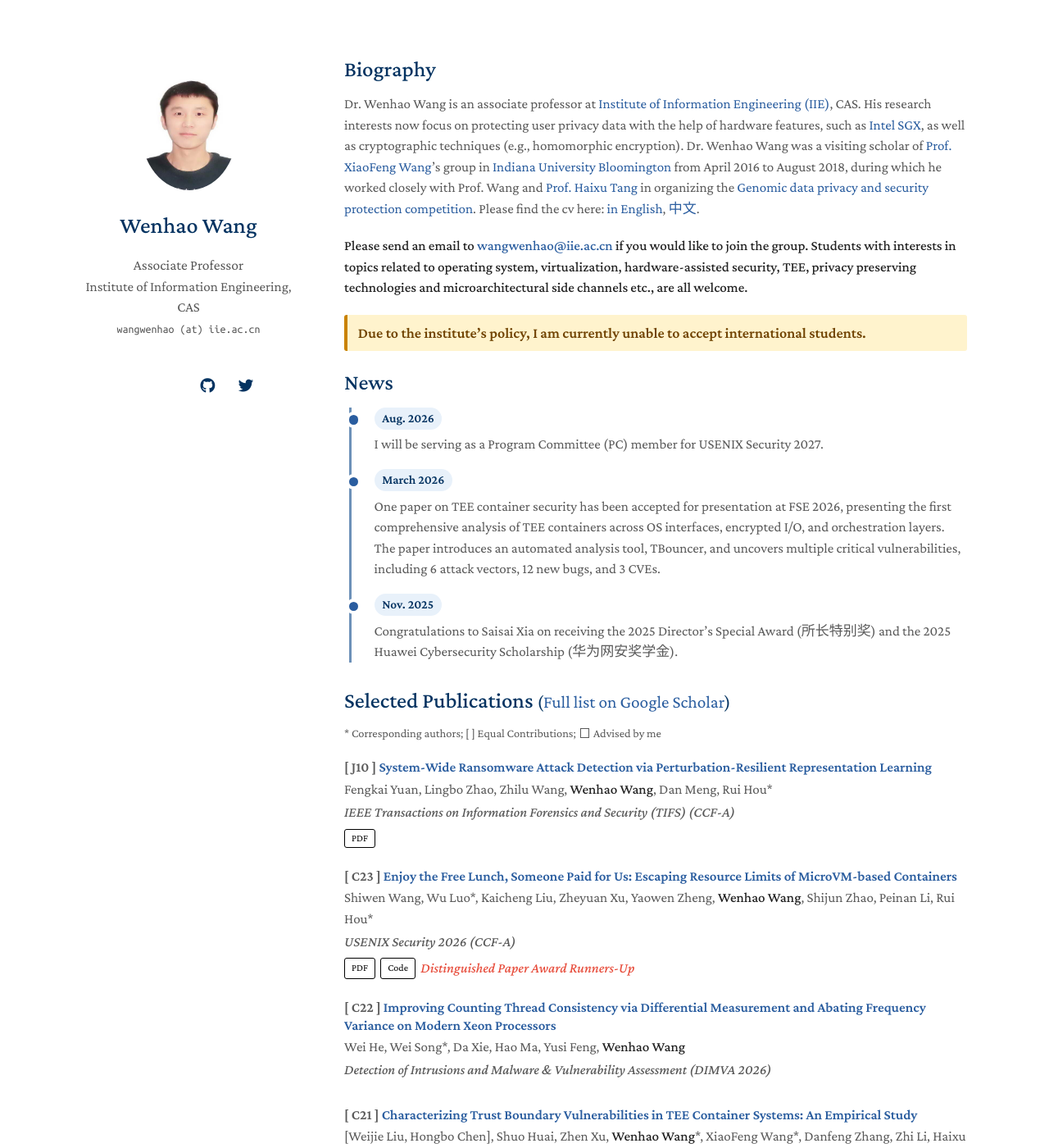
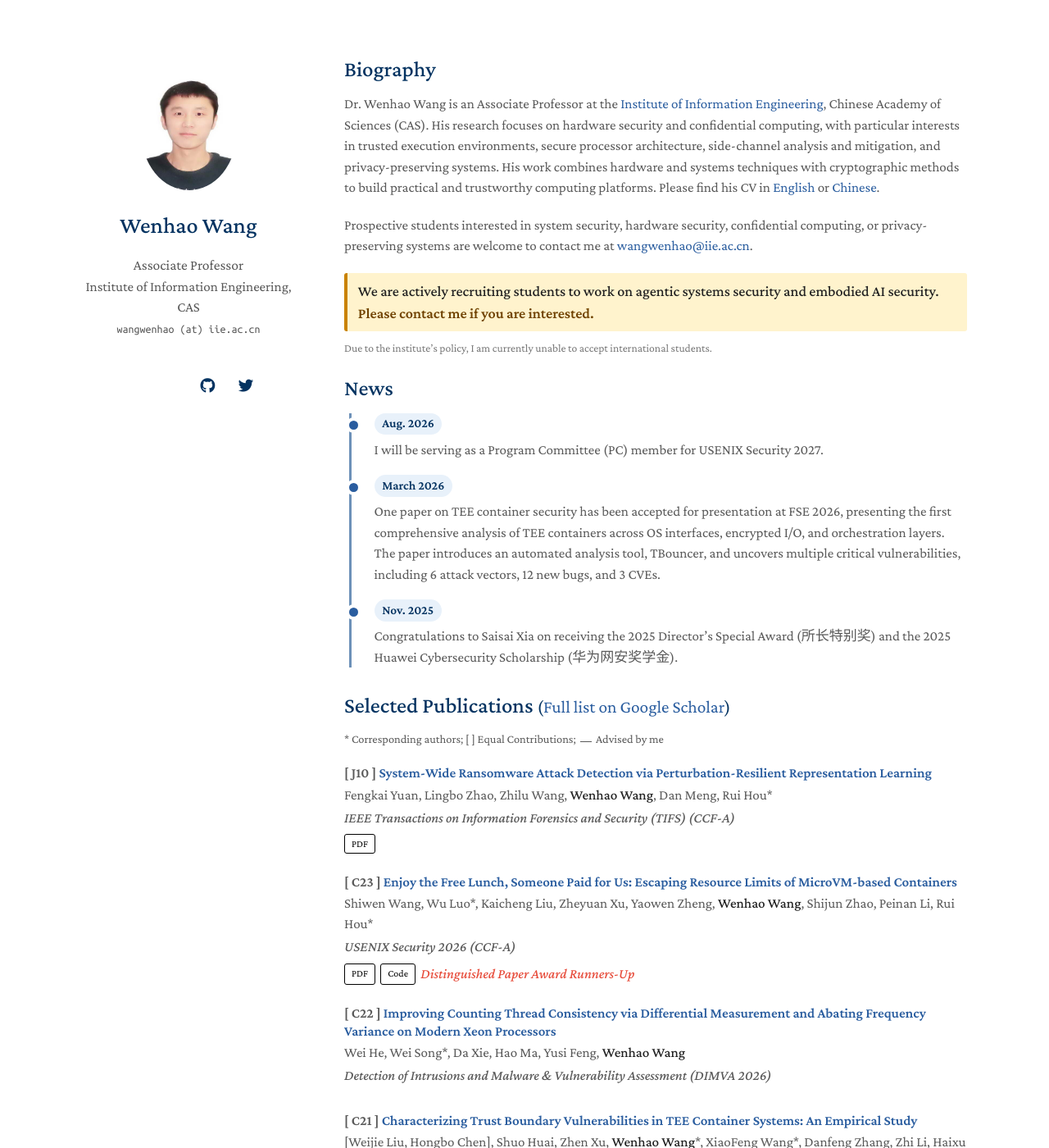
Before and after one commit to heartever/heartever.github.io, a Jekyll site: the page built from index.md, in a window 1280 px wide and 1400 px high. Shown: the whole window at 82% size. Built offline with Jekyll 4.4.1, drawn with Linux system fonts in a browser that asks for light colours; nearby versions of some CDN libraries; a style sheet for code colours, icons or effects is not loaded; our own code applies the rules of GitHub Pages for plain Markdown files.

Commit message:
Update biography and recruitment notice

```diff
--- a/_sass/minimal-light.scss
+++ b/_sass/minimal-light.scss
@@ -220,7 +220,8 @@ papertitle {
     }
 
     .news-item time,
-    .publication-legend {
+    .publication-legend,
+    .eligibility-note {
       color: #c8d5e3;
     }
 
@@ -245,6 +246,12 @@ papertitle {
   font-weight: 600;
   margin: 0.75rem 0 1.5rem;
   padding: 0.55rem 0.8rem;
+}
+
+.eligibility-note {
+  color: #777;
+  font-size: 0.85rem;
+  margin: -0.85rem 0 1.5rem;
 }
 
 .news-timeline {
@@ -298,12 +305,12 @@ papertitle {
 }
 
 .advised-marker {
-  border: 1px solid currentColor;
+  border-bottom: 1px solid currentColor;
   display: inline-block;
-  height: 0.65em;
+  height: 0.8em;
   margin: 0 0.15em;
-  vertical-align: -0.05em;
-  width: 0.65em;
+  vertical-align: 0.05em;
+  width: 1em;
 }
 
 
--- a/index.md
+++ b/index.md
@@ -4,11 +4,15 @@ layout: homepage
 
 ## Biography
 
-Dr. Wenhao Wang is an associate professor at [Institute of Information Engineering (IIE)](http://www.iie.ac.cn/), CAS. His research interests now focus on protecting user privacy data with the help of hardware features, such as [Intel SGX](https://software.intel.com/en-us/sgx), as well as cryptographic techniques (e.g., homomorphic encryption). Dr. Wenhao Wang was a visiting scholar of [Prof. XiaoFeng Wang](https://www.informatics.indiana.edu/xw7/)'s group in [Indiana University Bloomington](https://www.indiana.edu/) from April 2016 to August 2018, during which he worked closely with Prof. Wang and [Prof. Haixu Tang](https://www.informatics.indiana.edu/hatang/) in organizing the [Genomic data privacy and security protection competition](http://www.humangenomeprivacy.org/2017/). Please find the cv here: [in English](/files/cv.pdf), [中文](/files/cvc.pdf).
+Dr. Wenhao Wang is an Associate Professor at the [Institute of Information Engineering](http://www.iie.ac.cn/), Chinese Academy of Sciences (CAS). His research focuses on hardware security and confidential computing, with particular interests in trusted execution environments, secure processor architecture, side-channel analysis and mitigation, and privacy-preserving systems. His work combines hardware and systems techniques with cryptographic methods to build practical and trustworthy computing platforms. Please find his CV in [English](/files/cv.pdf) or [Chinese](/files/cvc.pdf).
 
-**Please send an email to [wangwenhao@iie.ac.cn](mailto:wangwenhao@iie.ac.cn) if you would like to join the group. Students with interests in topics related to operating system, virtualization, hardware-assisted security, TEE, privacy preserving technologies and microarchitectural side channels etc., are all welcome.**
+Prospective students interested in system security, hardware security, confidential computing, or privacy-preserving systems are welcome to contact me at [wangwenhao@iie.ac.cn](mailto:wangwenhao@iie.ac.cn).
 
-<span class="notice">Due to the institute’s policy, I am currently unable to accept international students.</span>
+<div class="notice">
+  <strong>We are actively recruiting students to work on agentic systems security and embodied AI security.</strong> Please contact me if you are interested.
+</div>
+
+<p class="eligibility-note">Due to the institute’s policy, I am currently unable to accept international students.</p>
 
 ## News
 
```
